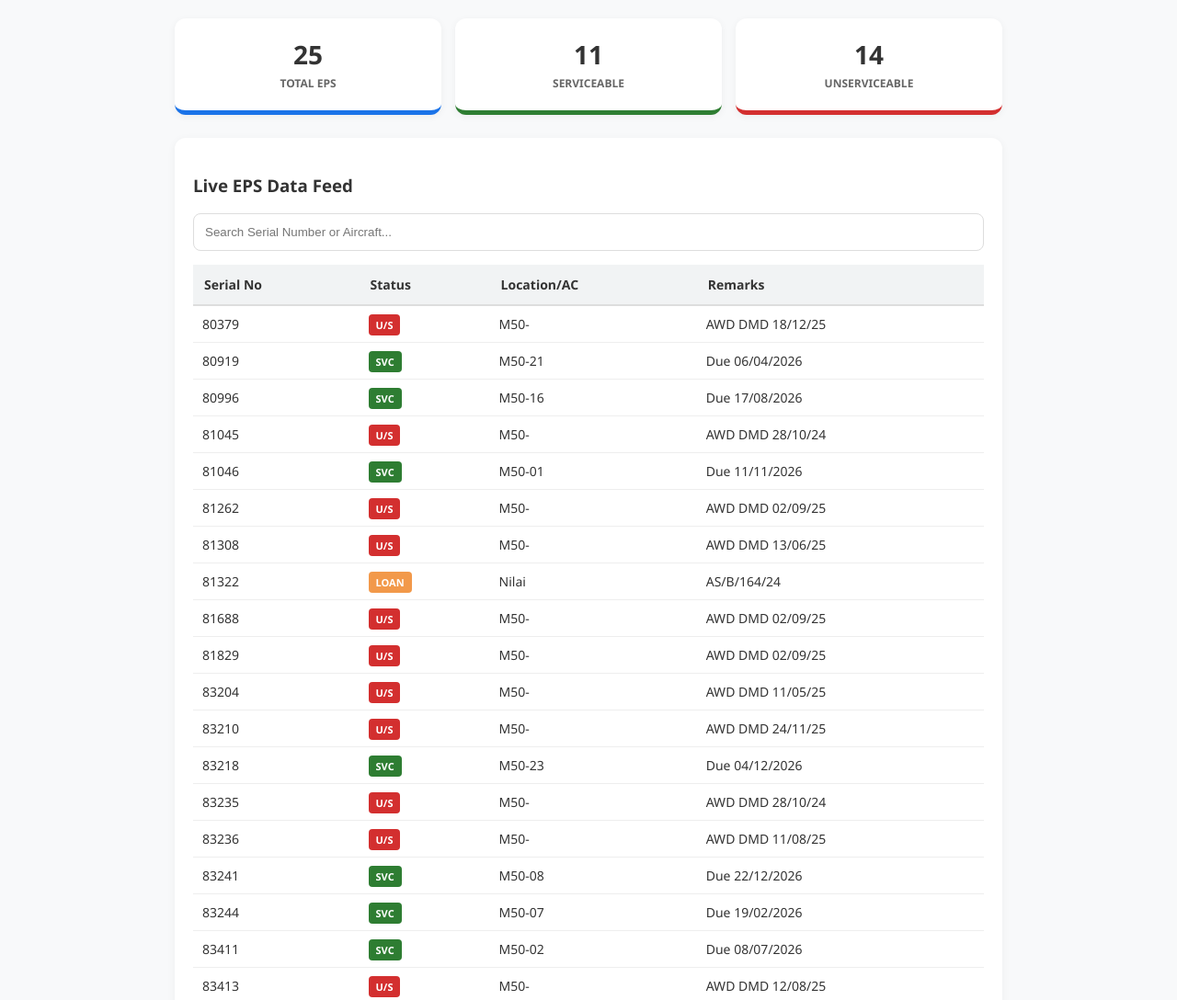
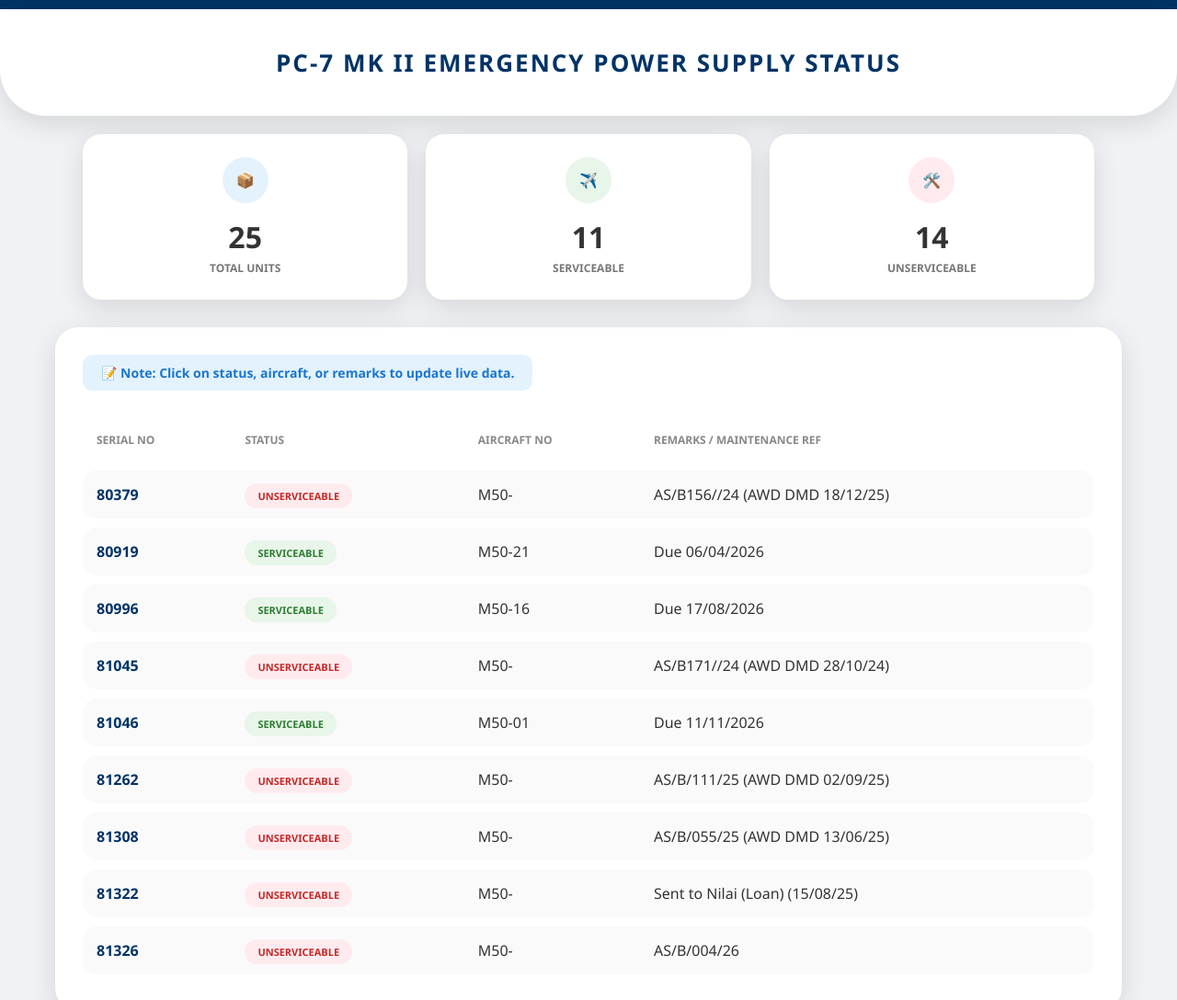
Before and after one commit to syamkushaini/PC-7-MK-II-EPS-STATUS, a plain HTML site: page index.html in a window 1280 px wide. Shown: the top 1088 px of the page at 92% size. Drawn offline with Linux system fonts and the light colour scheme.

Commit message:
PC-7 MK II EPS STATUS

```diff
--- a/index.html
+++ b/index.html
@@ -3,172 +3,182 @@
 <head>
     <meta charset="UTF-8">
     <meta name="viewport" content="width=device-width, initial-scale=1.0">
-    <title>EPS Fleet Maintenance System</title>
+    <title>PC-7 Mk II EPS Portal</title>
     <style>
-        :root { --primary: #1a73e8; --success: #2e7d32; --danger: #d32f2f; --warning: #f2994a; --bg: #f8f9fa; }
-        body { font-family: 'Segoe UI', sans-serif; background: var(--bg); margin: 0; padding: 20px; color: #333; }
-        .container { max-width: 900px; margin: auto; }
+        :root {
+            --primary: #003366;
+            --accent: #ffd700;
+            --svc-bg: #e8f5e9;
+            --svc-text: #2e7d32;
+            --us-bg: #ffebee;
+            --us-text: #c62828;
+            --card-shadow: 0 8px 30px rgba(0,0,0,0.12);
+        }
 
-        /* Dashboard Stats */
-        .dashboard { display: grid; grid-template-columns: repeat(3, 1fr); gap: 15px; margin-bottom: 25px; }
-        .stat-card { background: white; padding: 20px; border-radius: 12px; box-shadow: 0 2px 8px rgba(0,0,0,0.05); text-align: center; border-bottom: 5px solid var(--primary); }
-        .stat-card.svc { border-bottom-color: var(--success); }
-        .stat-card.us { border-bottom-color: var(--danger); }
-        .stat-val { font-size: 28px; font-weight: bold; display: block; }
-        .stat-label { font-size: 12px; color: #666; font-weight: bold; text-transform: uppercase; }
+        body {
+            font-family: 'Segoe UI', Roboto, Helvetica, Arial, sans-serif;
+            background: #f0f2f5;
+            margin: 0;
+            padding: 0;
+            color: #333;
+        }
 
-        /* Searchable Table */
-        .table-section { background: white; padding: 20px; border-radius: 12px; margin-bottom: 30px; box-shadow: 0 2px 10px rgba(0,0,0,0.05); }
-        #searchBar { width: 100%; padding: 12px; margin-bottom: 15px; border: 1px solid #ddd; border-radius: 8px; }
-        .status-table { width: 100%; border-collapse: collapse; font-size: 14px; }
-        .status-table th { background: #f1f3f4; padding: 12px; text-align: left; border-bottom: 2px solid #ddd; }
-        .status-table td { padding: 10px; border-bottom: 1px solid #eee; }
-        .tag { padding: 4px 8px; border-radius: 4px; font-weight: bold; font-size: 11px; color: white; }
-        .tag-svc { background: var(--success); }
-        .tag-us { background: var(--danger); }
-        .tag-loan { background: var(--warning); }
+        /* Header Graphic Area */
+        .header-stripe {
+            background: var(--primary);
+            height: 10px;
+            width: 100%;
+        }
 
-        /* Form section remains the same style */
-        .form-section { background: white; padding: 30px; border-radius: 12px; box-shadow: 0 4px 20px rgba(0,0,0,0.1); }
-        .form-group { margin-bottom: 15px; }
-        label { font-weight: bold; display: block; margin-bottom: 5px; }
-        select, input, textarea { width: 100%; padding: 10px; border: 1px solid #ccc; border-radius: 6px; box-sizing: border-box; }
-        .hidden { display: none; }
-        .btn-submit { background: var(--primary); color: white; border: none; padding: 15px; width: 100%; border-radius: 6px; font-weight: bold; cursor: pointer; margin-top: 10px; }
+        .hero-section {
+            background: white;
+            padding: 40px 20px;
+            text-align: center;
+            border-bottom-left-radius: 50px;
+            border-bottom-right-radius: 50px;
+            box-shadow: var(--card-shadow);
+            margin-bottom: 40px;
+        }
+
+        h1 {
+            margin: 0;
+            color: var(--primary);
+            font-size: 26px;
+            letter-spacing: 2px;
+            text-transform: uppercase;
+        }
+
+        /* Dashboard Summary Graphics */
+        .stats-grid {
+            display: grid;
+            grid-template-columns: repeat(auto-fit, minmax(200px, 1fr));
+            gap: 20px;
+            max-width: 1100px;
+            margin: -20px auto 30px;
+            padding: 0 20px;
+        }
+
+        .glass-card {
+            background: white;
+            padding: 25px;
+            border-radius: 20px;
+            box-shadow: var(--card-shadow);
+            text-align: center;
+            transition: transform 0.3s ease;
+            position: relative;
+            overflow: hidden;
+        }
+
+        .glass-card:hover { transform: translateY(-5px); }
+
+        .icon-circle {
+            width: 50px;
+            height: 50px;
+            border-radius: 50%;
+            display: flex;
+            align-items: center;
+            justify-content: center;
+            margin: 0 auto 15px;
+        }
+
+        .val { font-size: 32px; font-weight: 800; display: block; }
+        .lbl { font-size: 12px; font-weight: 700; color: #777; text-transform: uppercase; }
+
+        /* Data Table Shapes */
+        .table-container {
+            max-width: 1100px;
+            margin: 20px auto;
+            background: white;
+            border-radius: 25px;
+            padding: 30px;
+            box-shadow: var(--card-shadow);
+        }
+
+        table { width: 100%; border-collapse: separate; border-spacing: 0 10px; }
+        th { padding: 15px; color: #888; text-transform: uppercase; font-size: 12px; text-align: left; }
+
+        tr.data-row { background: #fafafa; border-radius: 15px; transition: 0.2s; }
+        tr.data-row:hover { background: #fff; box-shadow: 0 4px 12px rgba(0,0,0,0.05); }
+
+        td { padding: 15px; border: none; font-weight: 500; }
+        td:first-child { border-top-left-radius: 15px; border-bottom-left-radius: 15px; color: var(--primary); font-weight: 700; }
+        td:last-child { border-top-right-radius: 15px; border-bottom-right-radius: 15px; }
+
+        .status-pill {
+            padding: 6px 14px;
+            border-radius: 20px;
+            font-size: 11px;
+            font-weight: 800;
+            text-transform: uppercase;
+        }
+
+        .pill-svc { background: var(--svc-bg); color: var(--svc-text); }
+        .pill-us { background: var(--us-bg); color: var(--us-text); }
+
+        /* Edit Indicator */
+        .edit-tip {
+            background: #e3f2fd;
+            color: #1976d2;
+            padding: 10px 20px;
+            border-radius: 10px;
+            display: inline-block;
+            margin-bottom: 20px;
+            font-size: 14px;
+            font-weight: 600;
+        }
+
     </style>
 </head>
 <body>
 
-<div class="container">
-    <div class="dashboard">
-        <div class="stat-card">
-            <span class="stat-val">25</span>
-            <span class="stat-label">Total EPS</span>
+<div class="header-stripe"></div>
+
+<div class="hero-section">
+    <h1>PC-7 Mk II EMERGENCY POWER SUPPLY STATUS</h1>
 </div>
-        <div class="stat-card svc">
-            <span class="stat-val">11</span>
-            <span class="stat-label">Serviceable</span>
+
+<div class="stats-grid">
+    <div class="glass-card">
+        <div class="icon-circle" style="background: #e3f2fd; color: #1976d2;">📦</div>
+        <span class="val">25</span>
+        <span class="lbl">Total Units</span>
     </div>
-        <div class="stat-card us">
-            <span class="stat-val">14</span>
-            <span class="stat-label">Unserviceable</span>
+    <div class="glass-card">
+        <div class="icon-circle" style="background: #e8f5e9; color: #2e7d32;">✈️</div>
+        <span class="val">11</span>
+        <span class="lbl">Serviceable</span>
+    </div>
+    <div class="glass-card">
+        <div class="icon-circle" style="background: #ffebee; color: #c62828;">🛠️</div>
+        <span class="val">14</span>
+        <span class="lbl">Unserviceable</span>
     </div>
 </div>
 
-    <div class="table-section">
-        <h3>Live EPS Data Feed</h3>
-        <input type="text" id="searchBar" onkeyup="filterTable()" placeholder="Search Serial Number or Aircraft...">
-        <table class="status-table" id="epsTable">
+<div class="table-container">
+    <div class="edit-tip">📝 Note: Click on status, aircraft, or remarks to update live data.</div>
+    <table>
         <thead>
             <tr>
                 <th>Serial No</th>
                 <th>Status</th>
-                    <th>Location/AC</th>
-                    <th>Remarks</th>
+                <th>Aircraft No</th>
+                <th>Remarks / Maintenance Ref</th>
             </tr>
         </thead>
         <tbody>
-                <tr><td>80379</td><td><span class="tag tag-us">U/S</span></td><td>M50-</td><td>AWD DMD 18/12/25</td></tr>
-                <tr><td>80919</td><td><span class="tag tag-svc">SVC</span></td><td>M50-21</td><td>Due 06/04/2026</td></tr>
-                <tr><td>80996</td><td><span class="tag tag-svc">SVC</span></td><td>M50-16</td><td>Due 17/08/2026</td></tr>
-                <tr><td>81045</td><td><span class="tag tag-us">U/S</span></td><td>M50-</td><td>AWD DMD 28/10/24</td></tr>
-                <tr><td>81046</td><td><span class="tag tag-svc">SVC</span></td><td>M50-01</td><td>Due 11/11/2026</td></tr>
-                <tr><td>81262</td><td><span class="tag tag-us">U/S</span></td><td>M50-</td><td>AWD DMD 02/09/25</td></tr>
-                <tr><td>81308</td><td><span class="tag tag-us">U/S</span></td><td>M50-</td><td>AWD DMD 13/06/25</td></tr>
-                <tr><td>81322</td><td><span class="tag tag-loan">LOAN</span></td><td>Nilai</td><td>AS/B/164/24</td></tr>
-                <tr><td>81688</td><td><span class="tag tag-us">U/S</span></td><td>M50-</td><td>AWD DMD 02/09/25</td></tr>
-                <tr><td>81829</td><td><span class="tag tag-us">U/S</span></td><td>M50-</td><td>AWD DMD 02/09/25</td></tr>
-                <tr><td>83204</td><td><span class="tag tag-us">U/S</span></td><td>M50-</td><td>AWD DMD 11/05/25</td></tr>
-                <tr><td>83210</td><td><span class="tag tag-us">U/S</span></td><td>M50-</td><td>AWD DMD 24/11/25</td></tr>
-                <tr><td>83218</td><td><span class="tag tag-svc">SVC</span></td><td>M50-23</td><td>Due 04/12/2026</td></tr>
-                <tr><td>83235</td><td><span class="tag tag-us">U/S</span></td><td>M50-</td><td>AWD DMD 28/10/24</td></tr>
-                <tr><td>83236</td><td><span class="tag tag-us">U/S</span></td><td>M50-</td><td>AWD DMD 11/08/25</td></tr>
-                <tr><td>83241</td><td><span class="tag tag-svc">SVC</span></td><td>M50-08</td><td>Due 22/12/2026</td></tr>
-                <tr><td>83244</td><td><span class="tag tag-svc">SVC</span></td><td>M50-07</td><td>Due 19/02/2026</td></tr>
-                <tr><td>83411</td><td><span class="tag tag-svc">SVC</span></td><td>M50-02</td><td>Due 08/07/2026</td></tr>
-                <tr><td>83413</td><td><span class="tag tag-us">U/S</span></td><td>M50-</td><td>AWD DMD 12/08/25</td></tr>
-                <tr><td>83438</td><td><span class="tag tag-us">U/S</span></td><td>M50-</td><td>AWD DMD 12/08/25</td></tr>
-                <tr><td>83515</td><td><span class="tag tag-svc">SVC</span></td><td>M50-05</td><td>Due 11/01/2027</td></tr>
-                <tr><td>83526</td><td><span class="tag tag-svc">SVC</span></td><td>M50-20</td><td>Due 15/12/2026</td></tr>
-                <tr><td>80992</td><td><span class="tag tag-svc">SVC</span></td><td>M50-22</td><td>Due 25/03/2026</td></tr>
-                <tr><td>81001</td><td><span class="tag tag-svc">SVC</span></td><td>M50-03</td><td>Due 05/03/2026</td></tr>
-                <tr><td>81326</td><td><span class="tag tag-us">U/S</span></td><td>M50-</td><td>AS/B/004/26</td></tr>
+            <tr class="data-row"><td>80379</td><td><span class="status-pill pill-us" contenteditable="true">Unserviceable</span></td><td contenteditable="true">M50-</td><td contenteditable="true">AS/B156//24 (AWD DMD 18/12/25)</td></tr>
+            <tr class="data-row"><td>80919</td><td><span class="status-pill pill-svc" contenteditable="true">Serviceable</span></td><td contenteditable="true">M50-21</td><td contenteditable="true">Due 06/04/2026</td></tr>
+            <tr class="data-row"><td>80996</td><td><span class="status-pill pill-svc" contenteditable="true">Serviceable</span></td><td contenteditable="true">M50-16</td><td contenteditable="true">Due 17/08/2026</td></tr>
+            <tr class="data-row"><td>81045</td><td><span class="status-pill pill-us" contenteditable="true">Unserviceable</span></td><td contenteditable="true">M50-</td><td contenteditable="true">AS/B171//24 (AWD DMD 28/10/24)</td></tr>
+            <tr class="data-row"><td>81046</td><td><span class="status-pill pill-svc" contenteditable="true">Serviceable</span></td><td contenteditable="true">M50-01</td><td contenteditable="true">Due 11/11/2026</td></tr>
+            <tr class="data-row"><td>81262</td><td><span class="status-pill pill-us" contenteditable="true">Unserviceable</span></td><td contenteditable="true">M50-</td><td contenteditable="true">AS/B/111/25 (AWD DMD 02/09/25)</td></tr>
+            <tr class="data-row"><td>81308</td><td><span class="status-pill pill-us" contenteditable="true">Unserviceable</span></td><td contenteditable="true">M50-</td><td contenteditable="true">AS/B/055/25 (AWD DMD 13/06/25)</td></tr>
+            <tr class="data-row"><td>81322</td><td><span class="status-pill pill-us" contenteditable="true">Unserviceable</span></td><td contenteditable="true">M50-</td><td contenteditable="true">Sent to Nilai (Loan) (15/08/25)</td></tr>
+            <tr class="data-row"><td>81326</td><td><span class="status-pill pill-us" contenteditable="true">Unserviceable</span></td><td contenteditable="true">M50-</td><td contenteditable="true">AS/B/004/26</td></tr>
         </tbody>
     </table>
 </div>
 
-    <div class="form-section">
-        <h3>Record New Update</h3>
-        <form id="updateForm" action="YOUR_FORMSPREE_URL_HERE" method="POST">
-            <div class="form-group">
-                <label>Serial Number to Update</label>
-                <select name="serial" required>
-                    <option value="">-- Select --</option>
-                    <option>80379</option><option>80919</option><option>80996</option>
-                    <option>81045</option><option>81046</option><option>81262</option>
-                    <option>81308</option><option>81322</option><option>81688</option>
-                    <option>81829</option><option>83204</option><option>83210</option>
-                    <option>83218</option><option>83235</option><option>83236</option>
-                    <option>83241</option><option>83244</option><option>83411</option>
-                    <option>83413</option><option>83438</option><option>83515</option>
-                    <option>83526</option><option>80992</option><option>81001</option>
-                    <option>81326</option>
-                </select>
-            </div>
-            <div class="form-group">
-                <label>New Serviceability Status</label>
-                <select id="statusSelect" name="status" onchange="toggleForm()" required>
-                    <option value="">-- Select --</option>
-                    <option value="Serviceable">Serviceable</option>
-                    <option value="Unserviceable">Unserviceable</option>
-                </select>
-            </div>
-            <div id="svcFields" class="hidden">
-                <div class="form-group">
-                    <label>Fitted in Aircraft No</label>
-                    <input type="text" name="aircraft" placeholder="e.g. M50-21">
-                </div>
-            </div>
-            <div id="usFields" class="hidden">
-                <div class="form-group">
-                    <label>Sent for Repair/Action Date</label>
-                    <input type="date" name="repairDate">
-                </div>
-                <div class="form-group">
-                    <label>Remarks/Reference (AWD DMD)</label>
-                    <textarea name="remarks" rows="2"></textarea>
-                </div>
-            </div>
-            <button type="submit" class="btn-submit">Submit to Spreadsheet</button>
-        </form>
-    </div>
-</div>
-
-<script>
-    function filterTable() {
-        var input, filter, table, tr, td, i, txtValue;
-        input = document.getElementById("searchBar");
-        filter = input.value.toUpperCase();
-        table = document.getElementById("epsTable");
-        tr = table.getElementsByTagName("tr");
-        for (i = 1; i < tr.length; i++) {
-            tr[i].style.display = "none";
-            td = tr[i].getElementsByTagName("td");
-            for (var j = 0; j < td.length; j++) {
-                if (td[j] && td[j].innerHTML.toUpperCase().indexOf(filter) > -1) {
-                    tr[i].style.display = "";
-                    break;
-                }
-            }
-        }
-    }
-
-    function toggleForm() {
-        var status = document.getElementById("statusSelect").value;
-        document.getElementById("svcFields").classList.toggle("hidden", status !== "Serviceable");
-        document.getElementById("usFields").classList.toggle("hidden", status !== "Unserviceable");
-    }
-</script>
-
 </body>
 </html>
```
Lines whose indentation alone changed are shown as unchanged.
